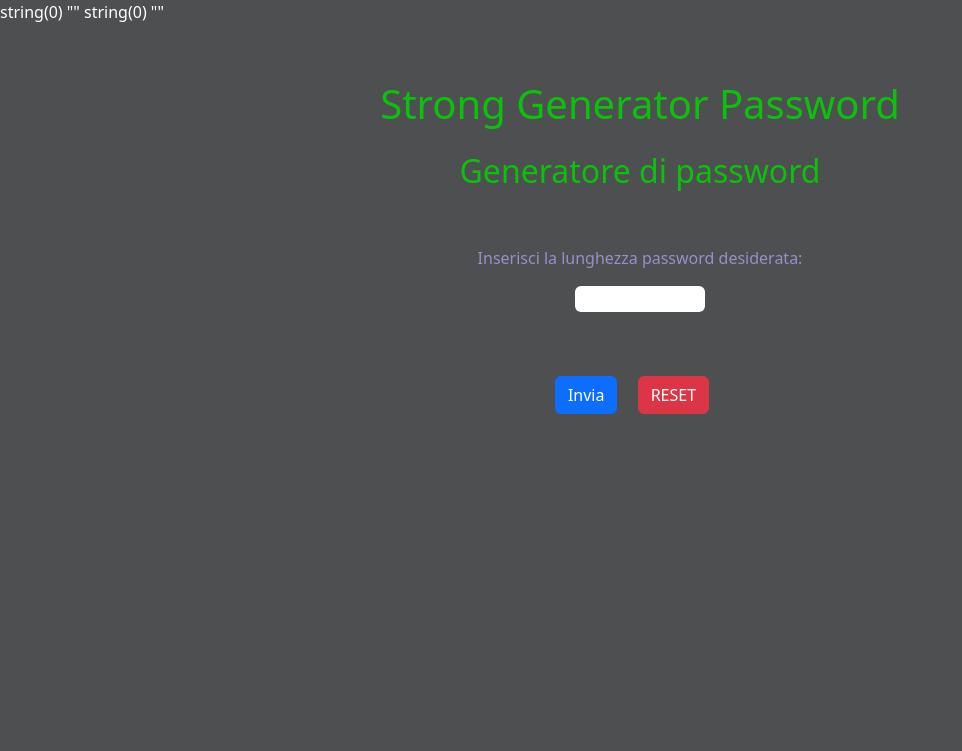
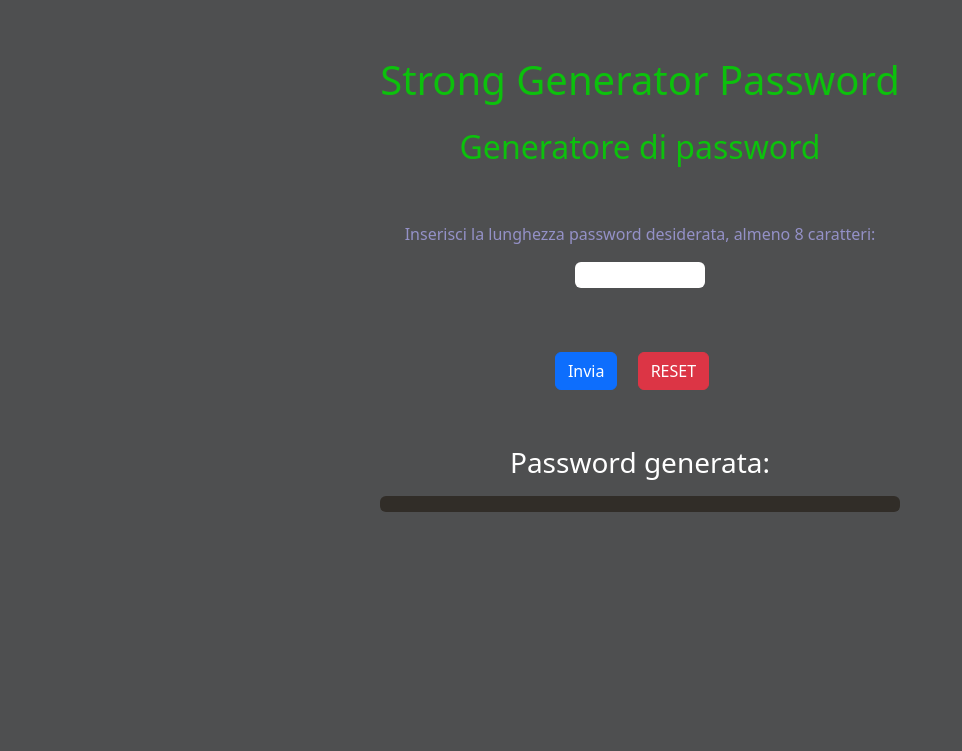
Before and after one commit to Fedekh/php-strong-password-generator, a PHP site: page / in a window 1280 px wide. Shown: the top 751 px of the page, without its empty margins (0-962 px from the left). Run offline with PHP 8.4, Linux system fonts and the light colour scheme.

Commit message:
CONCLUDE MILESTONE 2

```diff
--- a/css/style.css
+++ b/css/style.css
@@ -13,3 +13,8 @@ a{
 .long{
     color: rgb(148, 145, 199);
 }
+
+h4{
+    background-color: rgb(49, 45, 40);
+    color: greenyellow;
+}
--- /dev/null
+++ b/functions.php
@@ -0,0 +1,17 @@
+<?php
+
+function create_password($max_length)
+{     // funzione che crea la password
+    $all_char = ['a', 'b', 'c', 'd', 'e', 'f', 'g', 'h', 'i', 'j', 'k', 'l', 'm', 'n', 'o', 'p', 'q', 'r', 's', 't', 'u', 'v', 'w', 'x', 'y', 'z', 'A', 'B', 'C', 'D', 'E', 'F', 'G', 'H', 'I', 'J', 'K', 'L', 'M', 'N', 'O', 'P', 'Q', 'R', 'S', 'T', 'U', 'V', 'W', 'X', 'Y', 'Z', '0', '1', '2', '3', '4', '5', '6', '7', '8', '9', '!', '£', '$', '%', '&', '/', '(', ')', '=', '?', '^', '*', '[', ']', '{', '}', '#', '@'];
+    $new_password = [];
+    for ($i = 0; $i < $max_length; $i++) {
+        $new_password[] = $all_char[array_rand($all_char)];
+    }
+    return implode('', $new_password);          // implode trasforma un array in una stringa
+}
+
+if (empty($error_message)) {
+    $password = create_password($pass);         // la variabile password diventa la funzione create_password con la variabile pass come argomento
+}
+
+?>
--- a/index.php
+++ b/index.php
@@ -1,32 +1,23 @@
 <?php
 
-$pass = '';                 // variabile vuota
-$password = '';             // variabile vuota
-if (isset($_GET['user-password'])) {        // se è settata la variabile
-    if (intval($_GET['user-password']) >= 8) {      // se la lunghezza della password è maggiore o uguale a 8
-        $pass = intval($_GET['user-password']);     // la variabile pass diventa la lunghezza della password
-        var_dump($_GET['user-password']);
-    }
-    else {
-        echo 'Password troppo corta';
+$pass = '';                 // variabile vuota per la lunghezza della password
+$password = '';             // variabile vuota per la password da generare
+$error_message = '';        // variabile vuota per il messaggio di errore
+
+if (isset($_GET['user-password'])) {                                                         // se è settata la variabile
+    if (intval($_GET['user-password']) >= 8) {                                                   // se la lunghezza della password è maggiore o uguale a 8
+        $pass = intval($_GET['user-password']);                                                  // la variabile pass diventa la lunghezza della password
+    } elseif (intval($_GET['user-password']) < 8 && intval($_GET['user-password']) > 0) {      // se la lunghezza della password è minore di 8 e maggiore di 0
+        $error_message = 'Password troppo corta';
+    } else {
+        $error_message = 'Lunghezza non inserita';
     }
 }
-var_dump($pass);
 
-
-function create_password($max_length) {     // funzione che crea la password
-    $all_char = ['a','b','c','d','e','f','g','h','i','j','k','l','m','n','o','p','q','r','s','t','u','v','w','x','y','z','A','B','C','D','E','F','G','H','I','J','K','L','M','N','O','P','Q','R','S','T','U','V','W','X','Y','Z','0','1','2','3','4','5','6','7','8','9','!','£','$','%','&','/','(',')','=','?','^','*','[',']','{','}','#','@'];
-    $new_password = [];
-    for ($i = 0; $i < $max_length; $i++) {
-        $new_password[] = $all_char[array_rand($all_char)];
-    }
-    return implode('', $new_password);          // implode trasforma un array in una stringa
-}
-
-$password = create_password($pass);
-var_dump($password);
+include_once __DIR__ . '/functions.php';     // includo il file functions.php
 
 ?>
+
 
 <!DOCTYPE html>
 <html lang="en">
@@ -58,7 +49,7 @@ var_dump($password);
             <div class="mt-4 rounded py-4">
                 <form method="GET" action="index.php">
                     <div class="input-field d-flex flex-column align-items-center">
-                        <label class="long" for="long">Inserisci la lunghezza password desiderata:</label>
+                        <label class="long" for="long">Inserisci la lunghezza password desiderata, almeno 8 caratteri:</label>
                         <input id="long" name="user-password" class="rounded border-0 my-3 w-25" type="number">
                     </div>
                     <div class="buttons my-5 mx-auto text-center">
@@ -67,10 +58,21 @@ var_dump($password);
                     </div>
                 </form>
 
+                <div class="password text-center">
+                    <h3 class="py-2">Password generata:</h3>
+                    <h4 class="py-2 rounded border-0">
+                        <?php
+                        if ($error_message != '') { // se la variabile $error_message non è vuota
+                            echo $error_message;    // stampo il messaggio di errore
+                        } else {                    // altrimenti
+                            echo $password;         // stampo la password generata
+                        }
+                        ?>
+                    </h4>
+                </div>
+
             </div>
-
         </div>
-    </div>
 </body>
 
 </html>
```
